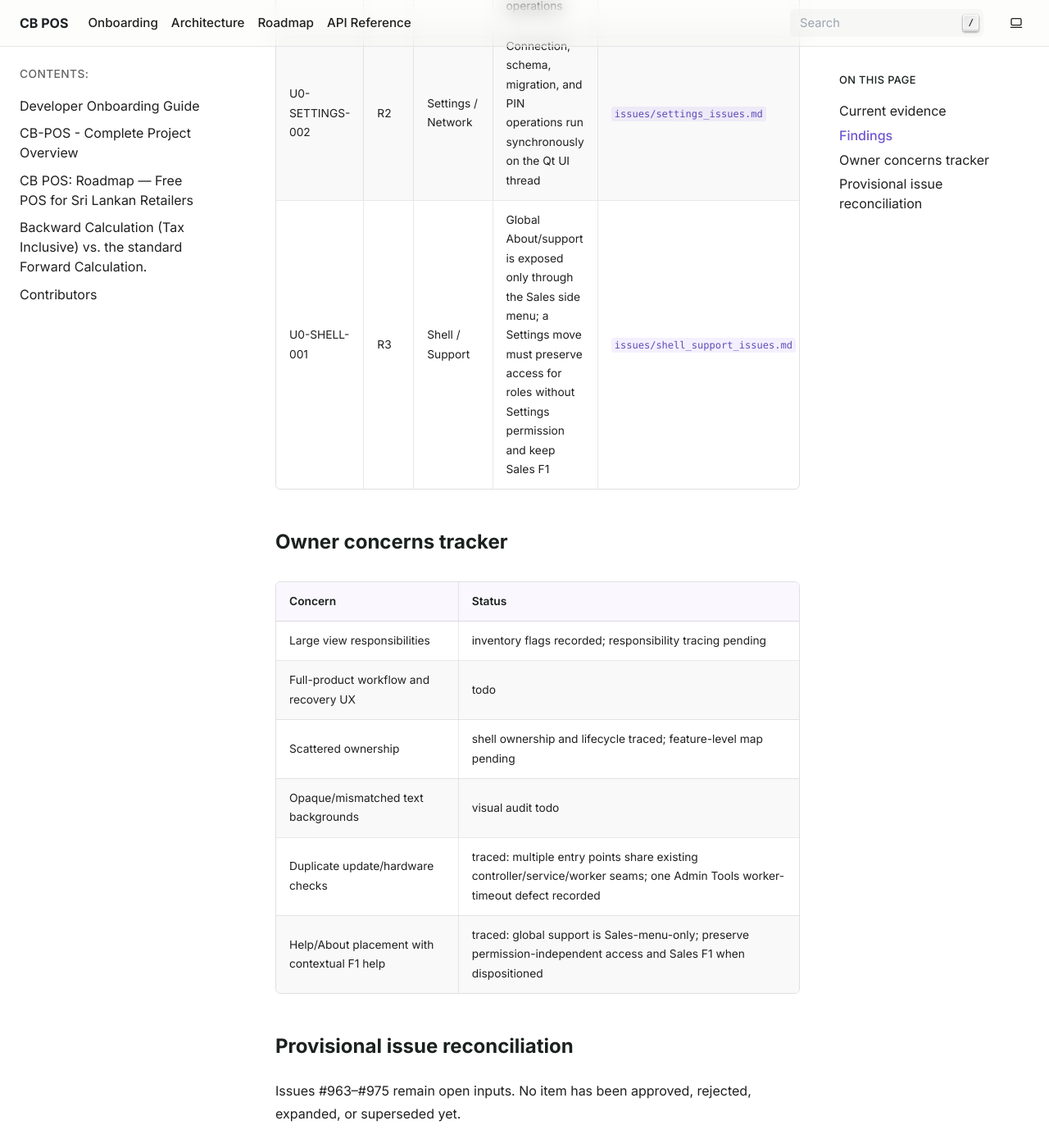
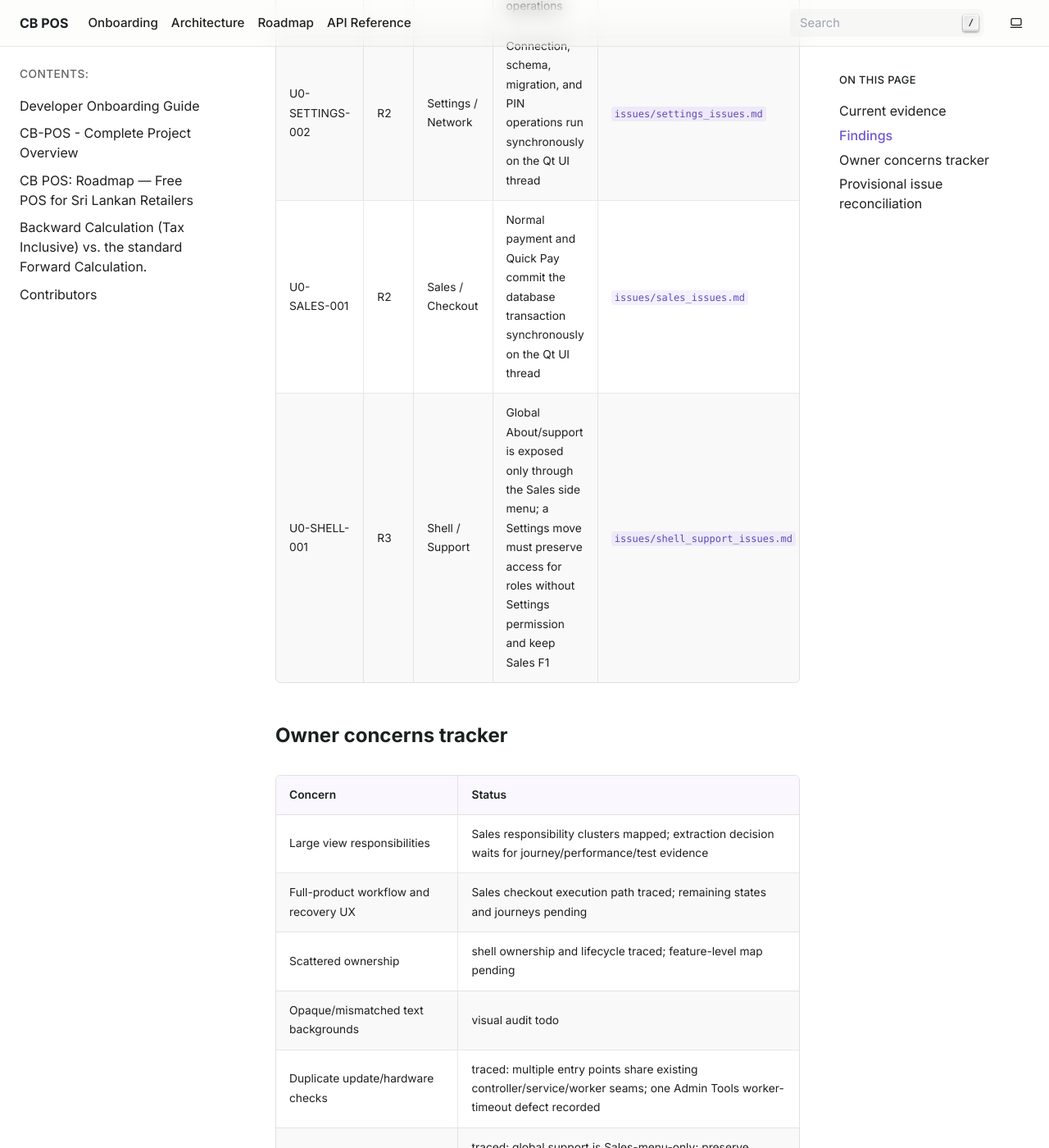
Before and after one commit to HMAHD/CB-POS, a Sphinx documentation site: the page built from docs/remediation/phase-u/ISSUES_SUMMARY.md, in a window 1280 px wide and 1400 px high, scrolled down 1718 px. Shown: the whole window at 82% size. Built offline with Sphinx 7.4.7, drawn with Linux system fonts in a browser that asks for light colours; pages that are not in the unit, such as notebooks, are missing from menus.

Commit message:
docs(ui): trace Sales view ownership (#1041)

```diff
--- a/docs/remediation/phase-u/ISSUES_SUMMARY.md
+++ b/docs/remediation/phase-u/ISSUES_SUMMARY.md
@@ -23,21 +23,22 @@ Two evidence-backed findings are recorded. File length remains an inventory sign
 | Severity | Count |
 |---|---:|
 | R1 release/data-integrity blocker | 0 |
-| R2 important correctness/recovery | 2 |
+| R2 important correctness/recovery | 3 |
 | R3 evidence gap/maintainability | 1 |
 
 | ID | Risk | Surface | Finding | Evidence |
 |---|---|---|---|---|
 | U0-SETTINGS-001 | R2 | Admin Tools / Hardware | The 15-second timeout re-enables a hardware-test action while its worker still runs, allowing overlapping device operations | `issues/settings_issues.md` |
 | U0-SETTINGS-002 | R2 | Settings / Network | Connection, schema, migration, and PIN operations run synchronously on the Qt UI thread | `issues/settings_issues.md` |
+| U0-SALES-001 | R2 | Sales / Checkout | Normal payment and Quick Pay commit the database transaction synchronously on the Qt UI thread | `issues/sales_issues.md` |
 | U0-SHELL-001 | R3 | Shell / Support | Global About/support is exposed only through the Sales side menu; a Settings move must preserve access for roles without Settings permission and keep Sales F1 | `issues/shell_support_issues.md` |
 
 ## Owner concerns tracker
 
 | Concern | Status |
 |---|---|
-| Large view responsibilities | inventory flags recorded; responsibility tracing pending |
-| Full-product workflow and recovery UX | todo |
+| Large view responsibilities | Sales responsibility clusters mapped; extraction decision waits for journey/performance/test evidence |
+| Full-product workflow and recovery UX | Sales checkout execution path traced; remaining states and journeys pending |
 | Scattered ownership | shell ownership and lifecycle traced; feature-level map pending |
 | Opaque/mismatched text backgrounds | visual audit todo |
 | Duplicate update/hardware checks | traced: multiple entry points share existing controller/service/worker seams; one Admin Tools worker-timeout defect recorded |
```
Also changed, not shown: docs/remediation/PROGRESS.md (+1 -1 lines), docs/remediation/phase-u/UI_ARCHITECTURE_MAP.md (+7 -0 lines), docs/remediation/phase-u/UI_SURFACE_INVENTORY.md (+1 -1 lines), docs/remediation/phase-u/issues/sales_issues.md (added, +45 -0 lines).
